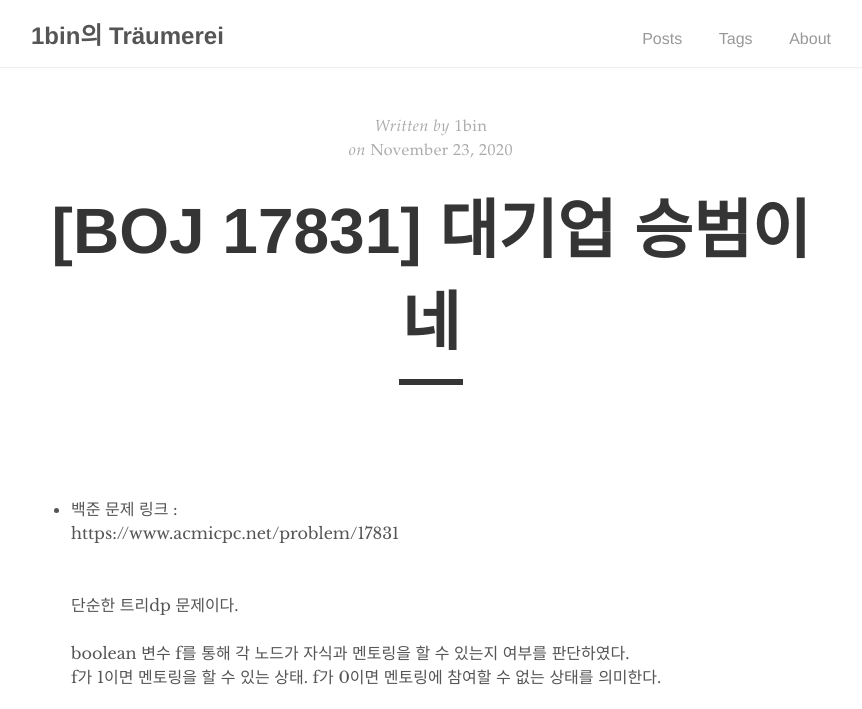
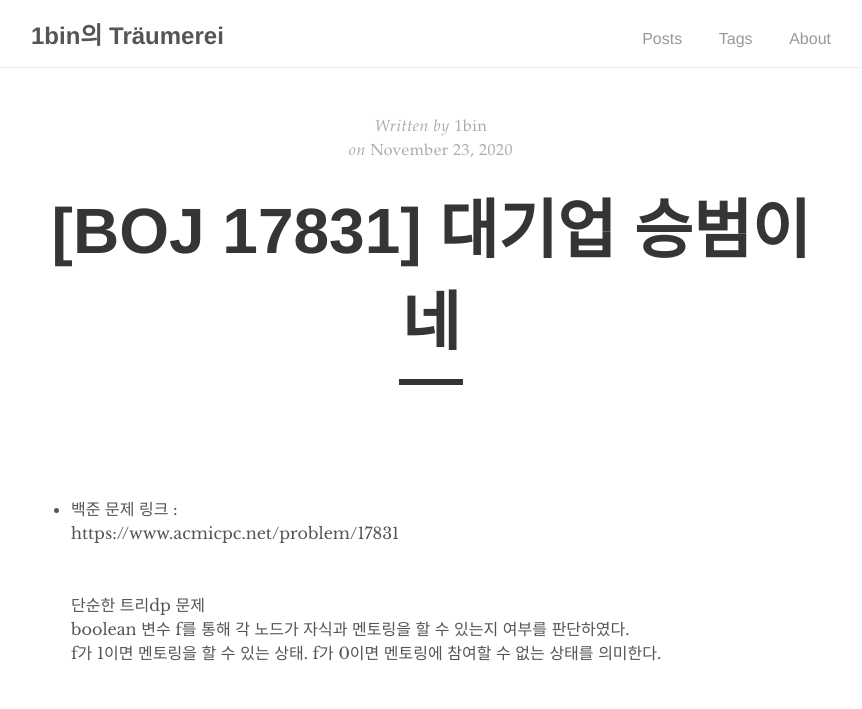
Before and after one commit to 1bin01/1bin01.github.io, a Jekyll site: the page built from _posts/2020-11-23-boj-17831.md, in a window 1280 px wide, cut to the strip 0-709 px from the top of the page. Shown: the whole strip, without its empty margins (209-1071 px from the left). Built offline with Jekyll 4.4.1, drawn with Linux system fonts in a browser that asks for light colours; comment, search, counter and statistics services are not loaded.

Commit message:
Update 2020-11-23-boj-17831.md

```diff
--- a/_posts/2020-11-23-boj-17831.md
+++ b/_posts/2020-11-23-boj-17831.md
@@ -9,8 +9,7 @@ tags: PS
 * 백준 문제 링크 :
   https://www.acmicpc.net/problem/17831
 <br>
-단순한 트리dp 문제이다.
-<br>
+단순한 트리dp 문제
 boolean 변수 f를 통해 각 노드가 자식과 멘토링을 할 수 있는지 여부를 판단하였다.
 f가 1이면 멘토링을 할 수 있는 상태. f가 0이면 멘토링에 참여할 수 없는 상태를 의미한다.
 <br>
```
